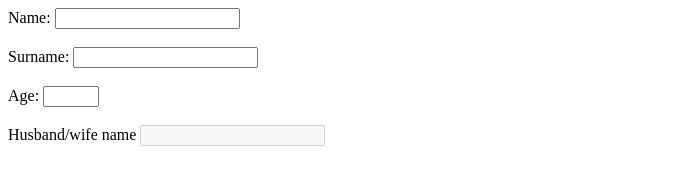
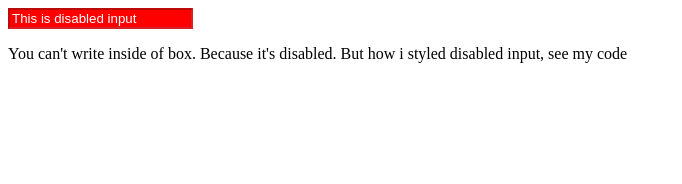
Before and after one commit to pilotaskar/select-disabled, a plain HTML site: page index.html in a window 1280 px wide. Shown: the whole page, without its empty margins (0-682 px from the left). Drawn offline with Linux system fonts and the light colour scheme.

Commit message:
at the end working

```diff
--- a/index.html
+++ b/index.html
@@ -4,42 +4,21 @@
     <meta charset="UTF-8">
     <meta http-equiv="X-UA-Compatible" content="IE=edge">
     <meta name="viewport" content="width=device-width, initial-scale=1.0">
-    <title>Select-disabled</title>
+    <title>Disabled</title>
 </head>
 <body>
 
     <style>
-
-        input[type="text"] :disabled{
+        input[type="text"]:disabled{
             background-color: red;
-        }
-
-        input[type="text"] :enabled{
-            background: aqua;
+            color: white;
         }
     </style>
 
-    <!-- Mine is not working -->
+    <label for="disable"></label>
+    <input type="text" value="This is disabled input" disabled>
 
-
-
-
-    <label for="name">Name:</label>
-    <input type="text" id="name"><br><br>
-
-    <label for="surname">Surname:</label>
-    <input type="text" id="surname"><br><br>
-
-    <label for="age">Age:</label>
-    <input type="number" min="18" max="70" id="age"><br><br>
-
-    <label for="name2">Husband/wife name</label>
-    <input type="text"  id="name2" disabled>
-
-
-
-
-
+    <p>You can't write inside of box. Because it's disabled. But how i styled disabled input, see my code</p>
 
 </body>
 </html>
```
